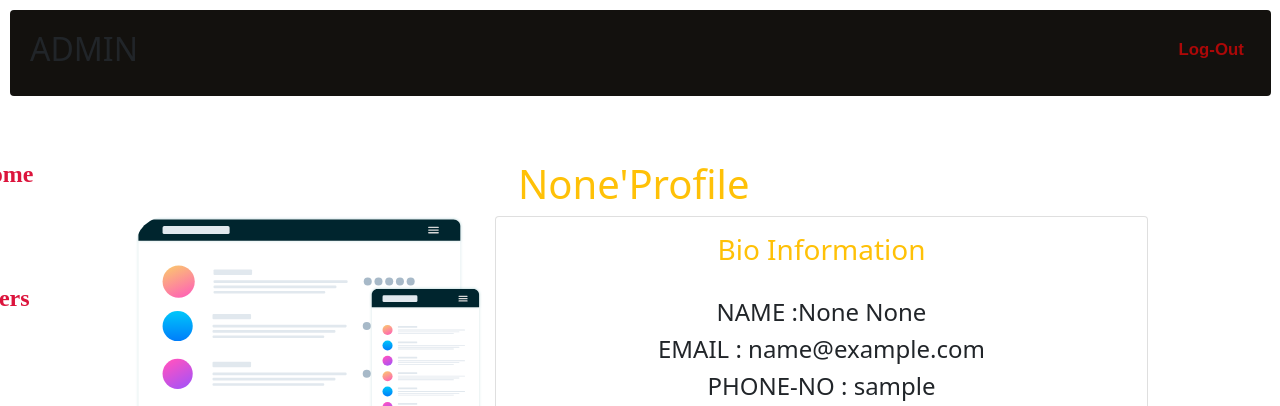
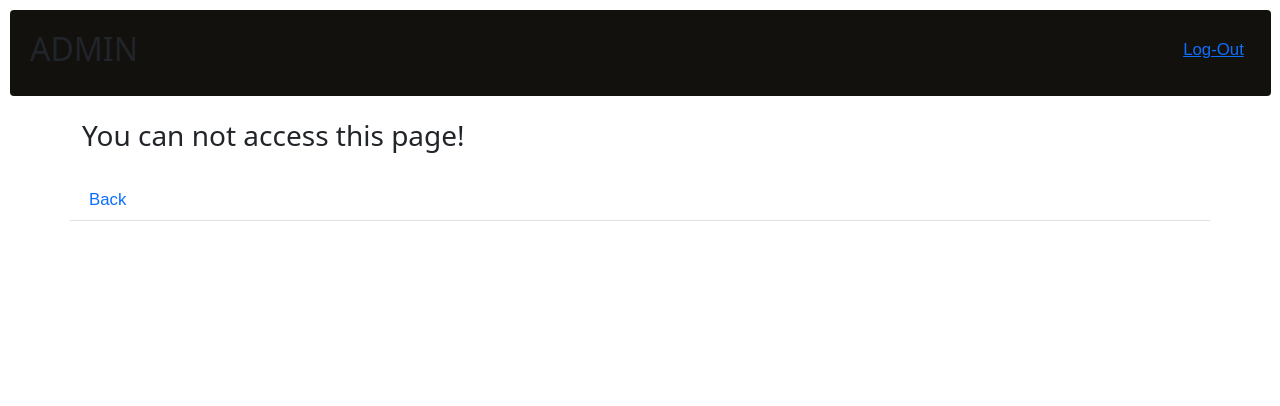
Before and after one commit to vicci2/vicci_shop, a Flask app: page /admin in a window 1280 px wide. Shown: the top 406 px of the page. Run offline with Flask 2, Linux system fonts and the light colour scheme; the visitor is signed in with stand-in values (Sample User, id 1); data comes from the database, SQL or seed files in the repository; some libraries are stand-ins or nearby versions.

Commit message:
first commit

```diff
--- a/main.py
+++ b/main.py
@@ -19,7 +19,7 @@
 try:
     # defining the UPI to establis a connection:
     # app.config['SQLALCHEMY_DATABASE_URI']='postgresql://postgres:vicciSQL@localhost:5432/alchemy'
-    app.config['SQLALCHEMY_DATABASE_URI']='postgresql://mrerxiwtdinwip:6639d45c8e3a6b4866c2f29cad5077d35d4b70f7091ada07ee34e593f93aeec8@ec2-63-35-156-160.eu-west-1.compute.amazonaws.com:5432/db3es5gpr6ngft'
+    app.config['SQLALCHEMY_DATABASE_URI']='postgresql://rschqcsgcjxcuk:89063701bcfb6750313f9247b4ed9330b055aa4114d975baa82b474c65b9b57c@ec2-99-81-137-11.eu-west-1.compute.amazonaws.com:5432/dedp2umiglp1rr'
     app.config['SQLALCHEMY_TRACK_MODIFICATIONS'] = False
     # conn = psycopg2.connect("dbname='duka' user='postgres' host='localhost' password='vicciSQL'")
     # conn = psycopg2.connect("dbname='db3es5gpr6ngft' user='mrerxiwtdinwip' port='5432' host='ec2-63-35-156-160.eu-west-1.compute.amazonaws.com' password='6639d45c8e3a6b4866c2f29cad5077d35d4b70f7091ada07ee34e593f93aeec8'")
@@ -28,6 +28,7 @@
     print ("Unable to connect to the  Vicci database")
 
 # db(app) we use this to give the app a database:
+
 db = SQLAlchemy(app)
 
 # Creating required tables
--- a/templates/admin.html
+++ b/templates/admin.html
@@ -36,7 +36,7 @@
 {% endblock %}
 
 {% block sidebar %}
-
+  {% if current_user.is_authenticated and current_user.designation=="Admin" %}
   <a class="navbar " id="lin1" href="home">Home</a>
   <a class="navbar " id="lin4" href="users">Users</a>
   <a id="lin1" class="btn" href="adduser"><img src="/static/adder2.png" alt="Add User">User</a>
@@ -87,9 +87,11 @@
         </div>
       </div>
   </div>
+  {% endif %}
 {% endblock %}
 
 {% block content %}
+{% if current_user.is_authenticated and current_user.designation=="Admin" %}
 <style>
   a{text-decoration: none; font-family:  sans-serif;font-weight: bolder; color: rgb(172, 8, 8);}
   a:hover{background-color:rgb(80, 79, 75); border-radius: 5px; color: rgb(172, 8, 8);}
@@ -235,6 +237,16 @@
 </div>
 </div>
 </div>
+{% else %}
+<p><h3>
+  You can not access this page!
+</h3></p>
+<ul class="nav nav-tabs">
+  <li class="nav-item">
+   <a class="nav-link   " aria-current="page" href="/home">Back</a>
+  </li>
+</ul>
+{% endif %}
 {% endblock %}
 
 {% block footer %}
```
